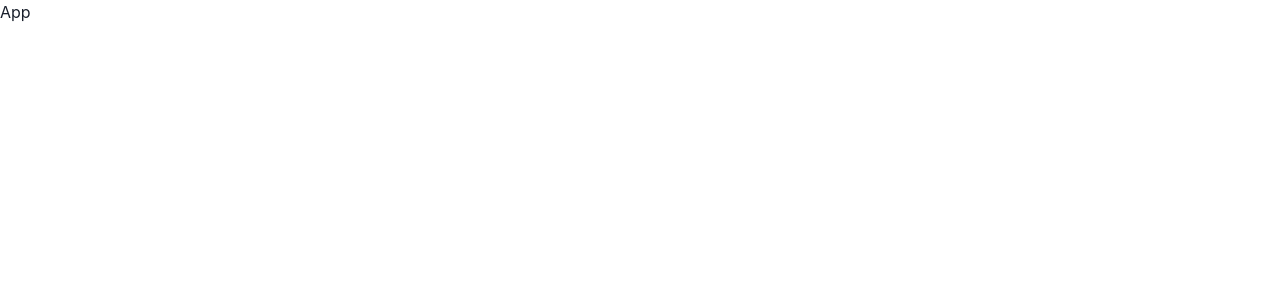
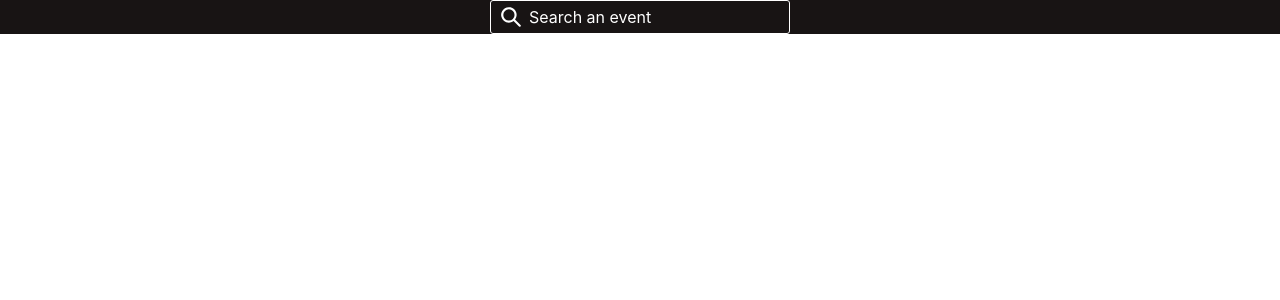
Before and after one commit to unicusnft/web, a React (Create React App) app: page / in a window 1280 px wide. Shown: the top 300 px of the page. Built offline with nearby package versions, Linux system fonts and the light colour scheme.

Commit message:
initial home screen

```diff
--- a/package.json
+++ b/package.json
@@ -3,6 +3,7 @@
   "version": "0.1.0",
   "private": true,
   "dependencies": {
+    "@chakra-ui/icons": "^2.0.2",
     "@chakra-ui/react": "^2.2.1",
     "@emotion/react": "^11.9.0",
     "@emotion/styled": "^11.8.1",
--- a/src/App.js
+++ b/src/App.js
@@ -1,7 +1,8 @@
 import React from "react";
+import { HomeScreen } from "./screens/home/HomeScreen";
 
 const App = () => {
-  return <div>App</div>;
+  return <HomeScreen />;
 };
 
 export default App;
--- /dev/null
+++ b/src/components/Searcher.js
@@ -0,0 +1,37 @@
+import React from "react";
+import {
+  Editable,
+  EditableInput,
+  EditablePreview,
+  Input,
+} from "@chakra-ui/react";
+import { colors } from "../core/theme";
+import { HStack } from "@chakra-ui/react";
+import { SearchIcon } from "@chakra-ui/icons";
+
+export const Searcher = () => {
+  const [search, setSearch] = React.useState("Search an event");
+
+  return (
+    <Editable
+      textAlign="center"
+      textColor={colors.white}
+      borderColor={colors.white}
+      borderWidth={0.1}
+      borderRadius={3}
+      defaultValue={search}
+      fontSize="2xl"
+      minWidth={300}
+      maxWidth="25%"
+    >
+      <HStack marginLeft={"10px"}>
+        <SearchIcon boxSize={5} />
+        <EditablePreview fontSize={16} />
+        <Input
+          as={EditableInput}
+          onChange={(text) => setSearch(text.target.value)}
+        />
+      </HStack>
+    </Editable>
+  );
+};
--- /dev/null
+++ b/src/core/theme.js
@@ -0,0 +1,5 @@
+export const colors = {
+  background: "#181414",
+  component: "#1F1F1F",
+  white: "#FFFFFF",
+};
--- /dev/null
+++ b/src/screens/home/Filters.js
@@ -0,0 +1,11 @@
+import React from "react";
+import { HStack } from "@chakra-ui/react";
+import { Searcher } from "../../components/Searcher";
+
+export const Filters = () => {
+  return (
+    <HStack justifyContent={"space-evenly"}>
+      <Searcher />
+    </HStack>
+  );
+};
--- /dev/null
+++ b/src/screens/home/HomeScreen.js
@@ -0,0 +1,12 @@
+import React from "react";
+import { Stack } from "@chakra-ui/react";
+import { colors } from "../../core/theme";
+import { Filters } from "./Filters";
+
+export const HomeScreen = () => {
+  return (
+    <Stack backgroundColor={colors.background}>
+      <Filters />
+    </Stack>
+  );
+};
```
Also changed, not shown: 1 other file (tests, documents, lock files or other folders).
